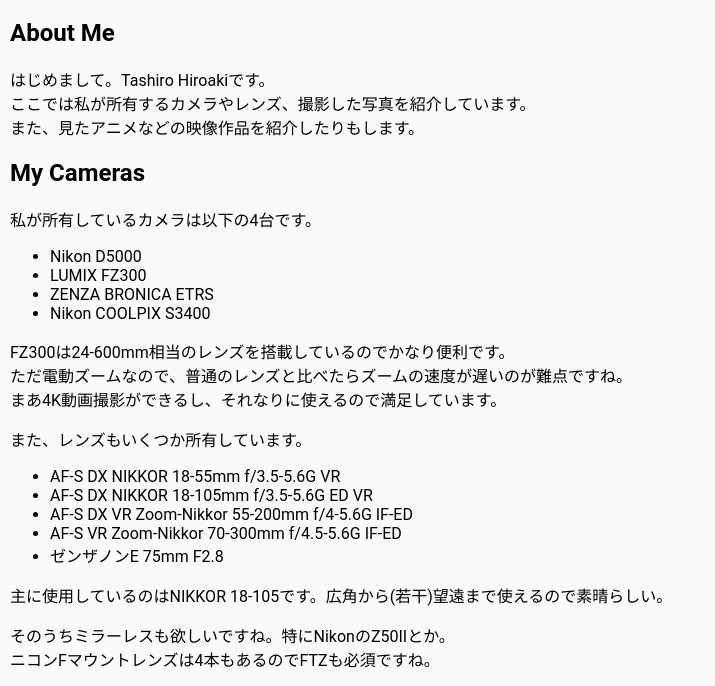
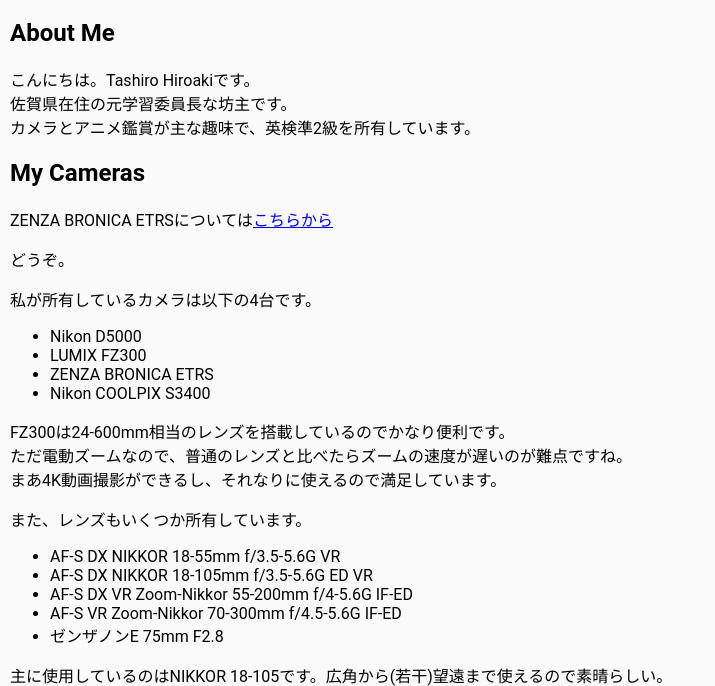
Before and after one commit to TashiroHiroaki/tashirohiroaki.github.io, a plain HTML site: page index.html in a window 1280 px wide. Shown: the part 62-748 px from the top of the page, without its empty margins (0-715 px from the left). Drawn offline with Linux system fonts and the light colour scheme; a web font is replaced by a local one.

Commit message:
久しぶり

```diff
--- /dev/null
+++ b/bronica-etrs.html
@@ -0,0 +1,23 @@
+<!DOCTYPE html>
+<html lang="ja">
+    <head>
+        <title>ZENZA BRONICA ETRSについて | Tashiro Hiroaki's HP</title>
+        <meta charset="UTF-8">
+        <meta name="viewport" content="width=device-width, initial-scale=1.0">
+        <meta name="description" content="Tashiro HiroakiのOfficialなHP">
+        <meta name="keywords" content="Tashiro Hiroaki, Hiroaki Tashiro, 佐賀県, カメラ, アニメ, 英検">
+        <meta name="author" content="Tashiro Hiroaki">
+        <link rel="stylesheet" href="assets/styles/common-style.css">
+        <!-- Google Fontsより -->
+        <link rel="preconnect" href="https://fonts.googleapis.com">
+        <link rel="preconnect" href="https://fonts.gstatic.com" crossorigin>
+        <link href="https://fonts.googleapis.com/css2?family=Kaisei+Decol:wght@400;700&display=swap" rel="stylesheet">
+
+    </head>
+    <body>
+        <header>
+            <h1>ZENZA BRONICA ETRSについて | Tashiro Hiroaki's HP</h1>
+        </header>
+        <p>このページでは、私が所有しているZENZA BRONICA ETRSについて気の向くままに書いていきます。</p>
+    </body>
+</html>
--- a/index.html
+++ b/index.html
@@ -5,7 +5,7 @@
         <meta charset="UTF-8">
         <meta name="viewport" content="width=device-width, initial-scale=1.0">
         <meta name="description" content="Tashiro HiroakiのOfficialなHP">
-        <meta name="keywords" content="">
+        <meta name="keywords" content="Tashiro Hiroaki, Hiroaki Tashiro, 佐賀県, カメラ, アニメ, 英検">
         <meta name="author" content="Tashiro Hiroaki">
         <link rel="stylesheet" href="assets/styles/common-style.css">
         <!-- Google Fontsより -->
@@ -20,13 +20,15 @@
             <div id="about-me">
                 <h2>About Me</h2>
                 <p>
-                    はじめまして。Tashiro Hiroakiです。<br>
-                    ここでは私が所有するカメラやレンズ、撮影した写真を紹介しています。<br>
-                    また、見たアニメなどの映像作品を紹介したりもします。
+                    こんにちは。Tashiro Hiroakiです。<br>
+                    佐賀県在住の元学習委員長な坊主です。<br>
+                    カメラとアニメ鑑賞が主な趣味で、英検準2級を所有しています。<br>
+
                 </p>
             </div>
             <div id="camera">
                 <h2>My Cameras</h2>
+                <p>ZENZA BRONICA ETRSについては<a href="bronica-etrs.html">こちらから</a></p>どうぞ。
                 <p>
                     私が所有しているカメラは以下の4台です。<br>
                     <ul>
@@ -66,6 +68,8 @@
                 </p>
             </div>
             <div id="">
+                <h2></h2>
+            </div>
 
             </div>
         </main>
```
